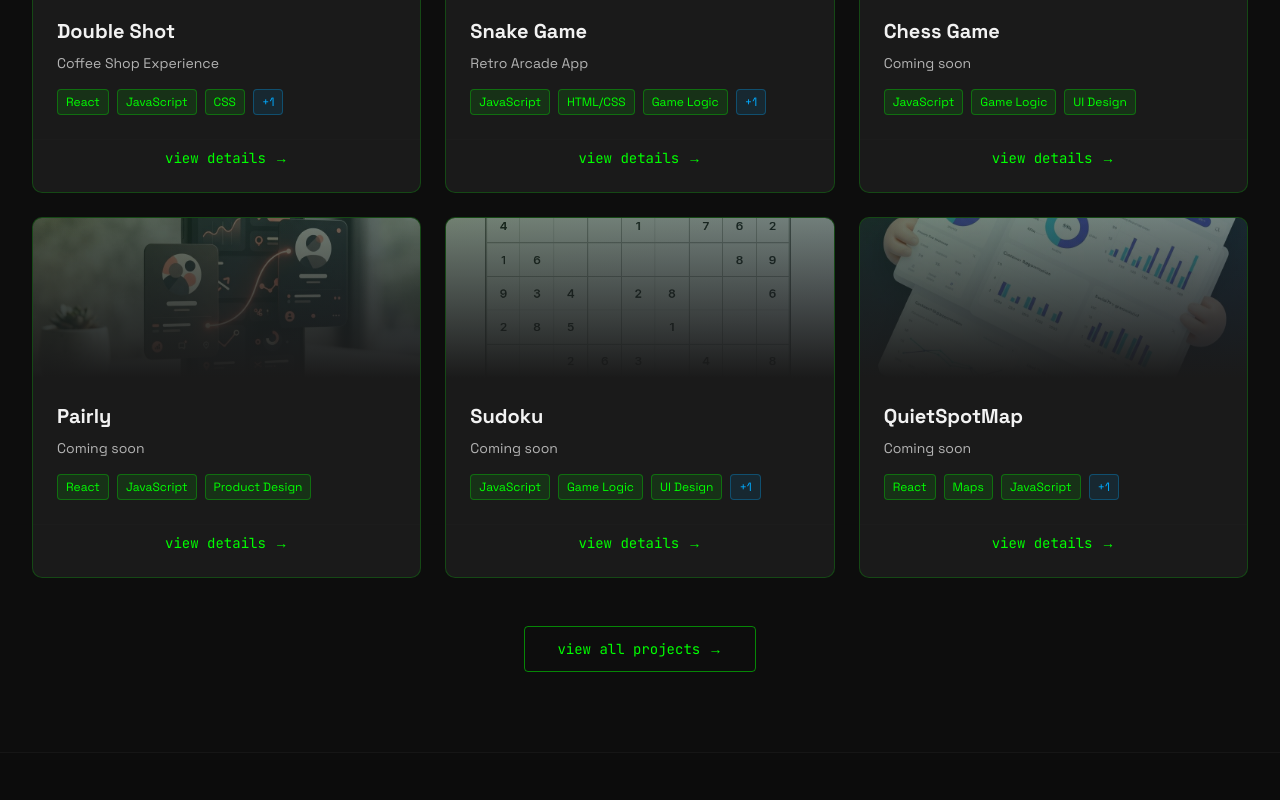
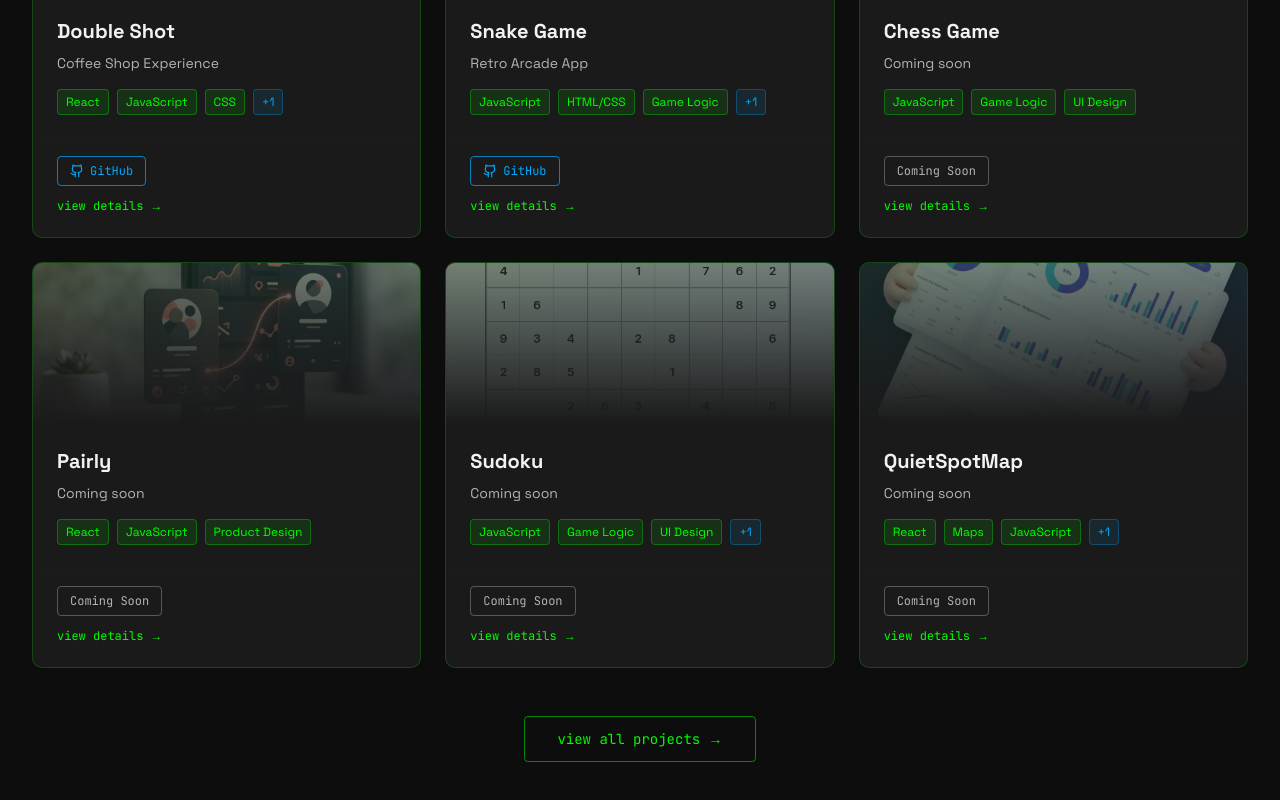
Before and after one commit to TahiraNawab123/portfolio-0r, a Next.js app: page / in a window 1280 px wide. Shown: the part 1800-2600 px from the top of the page. Built offline with nearby package versions, Linux system fonts and the light colour scheme.

Commit message:
Add neon project links and status actions

```diff
--- a/app/projects/page.tsx
+++ b/app/projects/page.tsx
@@ -5,6 +5,7 @@ import { useState } from "react"
 import Image from "next/image"
 import Link from "next/link"
 import ProjectModal from "@/components/project-modal"
+import ProjectActions from "@/components/project-actions"
 import MatrixRain from "@/components/matrix-rain"
 
 interface Project {
@@ -18,6 +19,7 @@ interface Project {
     github?: string
     live?: string
   }
+  status?: string
 }
 
 const projectsData: Project[] = [
@@ -49,6 +51,7 @@ const projectsData: Project[] = [
     id: "chess-game",
     title: "Chess Game",
     shortDesc: "Coming soon",
+    status: "Coming Soon",
     description:
       "A thoughtful chess experience in progress, designed around calm gameplay, clear board interactions, and a refined interface for strategic play. Coming soon.",
     techStack: ["JavaScript", "Game Logic", "UI Design"],
@@ -58,6 +61,7 @@ const projectsData: Project[] = [
     id: "pairly",
     title: "Pairly",
     shortDesc: "Coming soon",
+    status: "Coming Soon",
     description:
       "A social connection app concept focused on meaningful matches, approachable interactions, and a clean product experience. Coming soon.",
     techStack: ["React", "JavaScript", "Product Design"],
@@ -67,6 +71,7 @@ const projectsData: Project[] = [
     id: "sudoku",
     title: "Sudoku",
     shortDesc: "Coming soon",
+    status: "Coming Soon",
     description:
       "A focused Sudoku experience currently in development, with a clean puzzle interface, adjustable difficulty, and thoughtful tools for solving at your own pace. Coming soon.",
     techStack: ["JavaScript", "Game Logic", "UI Design", "Responsive Design"],
@@ -76,6 +81,7 @@ const projectsData: Project[] = [
     id: "quietspotmap",
     title: "QuietSpotMap",
     shortDesc: "Coming soon",
+    status: "Coming Soon",
     description:
       "A location-focused project for discovering calm, comfortable places to work, study, or take a quiet break. Coming soon.",
     techStack: ["React", "Maps", "JavaScript", "Responsive Design"],
@@ -174,7 +180,7 @@ const projectsData: Project[] = [
     techStack: ["Python", "Pygame", "Game Logic", "OOP"],
     image: "/omnidex-ben10-game.jpg",
     links: {
-      github: "https://github.com/TahiraNawab123/OMNIDEX",
+      github: "https://github.com/TahiraNawab123/ben10",
     },
   },
   {
@@ -343,8 +349,18 @@ export default function ProjectsPage() {
                   </div>
                 </div>
 
-                <div className="px-6 pb-4 border-t border-border/20">
-                  <button className="w-full py-2 text-sm font-mono text-primary hover:text-foreground transition-colors">
+                <div className="px-6 pb-5 border-t border-border/20 pt-4">
+                  <ProjectActions
+                    github={project.links?.github}
+                    live={project.links?.live}
+                    status={project.status}
+                    compact
+                  />
+                  <button
+                    type="button"
+                    className="mt-3 w-full text-left text-xs font-mono text-primary transition-colors hover:text-foreground"
+                    aria-label={`View details for ${project.title}`}
+                  >
                     view details →
                   </button>
                 </div>
--- /dev/null
+++ b/components/project-actions.tsx
@@ -0,0 +1,58 @@
+import { ExternalLink, Github } from "lucide-react"
+
+interface ProjectActionsProps {
+  github?: string
+  live?: string
+  status?: string
+  onAction?: (event: React.MouseEvent) => void
+  compact?: boolean
+}
+
+export default function ProjectActions({
+  github,
+  live,
+  status,
+  onAction,
+  compact = false,
+}: ProjectActionsProps) {
+  const handleAction = (event: React.MouseEvent) => {
+    event.stopPropagation()
+    onAction?.(event)
+  }
+
+  return (
+    <div className={`flex flex-wrap items-center gap-2 ${compact ? "" : "pt-4 border-t border-border/30"}`}>
+      {live && (
+        <a
+          href={live}
+          target="_blank"
+          rel="noopener noreferrer"
+          onClick={handleAction}
+          aria-label={`Open live demo${status ? ` for ${status}` : ""}`}
+          className="inline-flex items-center gap-1.5 rounded border border-primary bg-primary px-3 py-1.5 text-xs font-mono text-primary-foreground transition-colors hover:bg-primary/80"
+        >
+          <ExternalLink className="size-3.5" aria-hidden="true" />
+          Live Demo
+        </a>
+      )}
+      {github && (
+        <a
+          href={github}
+          target="_blank"
+          rel="noopener noreferrer"
+          onClick={handleAction}
+          aria-label="Open GitHub repository"
+          className="inline-flex items-center gap-1.5 rounded border border-secondary/70 px-3 py-1.5 text-xs font-mono text-secondary transition-colors hover:bg-secondary/10"
+        >
+          <Github className="size-3.5" aria-hidden="true" />
+          GitHub
+        </a>
+      )}
+      {!live && !github && status && (
+        <span className="inline-flex items-center rounded border border-muted-foreground/40 px-3 py-1.5 text-xs font-mono text-muted-foreground">
+          {status}
+        </span>
+      )}
+    </div>
+  )
+}
--- a/components/project-modal.tsx
+++ b/components/project-modal.tsx
@@ -1,6 +1,7 @@
 "use client"
 
 import { motion, AnimatePresence } from "framer-motion"
+import ProjectActions from "@/components/project-actions"
 
 interface Project {
   id: string
@@ -13,6 +14,7 @@ interface Project {
     github?: string
     live?: string
   }
+  status?: string
 }
 
 interface ProjectModalProps {
@@ -70,33 +72,11 @@ export default function ProjectModal({ project, onClose }: ProjectModalProps) {
               </div>
             </div>
 
-            <div className="flex gap-4 pt-4 border-t border-border/30">
-              {project.links?.live && (
-                <a
-                  href={project.links.live}
-                  target="_blank"
-                  rel="noopener noreferrer"
-                  className="flex-1 py-2 px-4 bg-primary text-primary-foreground rounded hover:bg-primary/80 transition-colors text-center text-sm font-mono"
-                >
-                  Live Demo
-                </a>
-              )}
-              {project.links?.github && (
-                <a
-                  href={project.links.github}
-                  target="_blank"
-                  rel="noopener noreferrer"
-                  className="flex-1 py-2 px-4 border border-secondary text-secondary rounded hover:bg-secondary/10 transition-colors text-center text-sm font-mono"
-                >
-                  GitHub
-                </a>
-              )}
-              {!project.links?.live && !project.links?.github && (
-                <button className="flex-1 py-2 px-4 bg-primary/20 text-primary rounded cursor-default text-sm font-mono">
-                  Coming Soon
-                </button>
-              )}
-            </div>
+            <ProjectActions
+              github={project.links?.github}
+              live={project.links?.live}
+              status={project.status}
+            />
           </div>
         </motion.div>
       </motion.div>
--- a/components/projects.tsx
+++ b/components/projects.tsx
@@ -5,6 +5,7 @@ import { useState } from "react"
 import Image from "next/image"
 import Link from "next/link"
 import ProjectModal from "@/components/project-modal"
+import ProjectActions from "@/components/project-actions"
 
 interface Project {
   id: string
@@ -17,6 +18,7 @@ interface Project {
     github?: string
     live?: string
   }
+  status?: string
 }
 
 const projectsData: Project[] = [
@@ -48,6 +50,7 @@ const projectsData: Project[] = [
     id: "chess-game",
     title: "Chess Game",
     shortDesc: "Coming soon",
+    status: "Coming Soon",
     description:
       "A thoughtful chess experience in progress, designed around calm gameplay, clear board interactions, and a refined interface for strategic play. Coming soon.",
     techStack: ["JavaScript", "Game Logic", "UI Design"],
@@ -57,6 +60,7 @@ const projectsData: Project[] = [
     id: "pairly",
     title: "Pairly",
     shortDesc: "Coming soon",
+    status: "Coming Soon",
     description:
       "A social connection app concept focused on meaningful matches, approachable interactions, and a clean product experience. Coming soon.",
     techStack: ["React", "JavaScript", "Product Design"],
@@ -66,6 +70,7 @@ const projectsData: Project[] = [
     id: "sudoku",
     title: "Sudoku",
     shortDesc: "Coming soon",
+    status: "Coming Soon",
     description:
       "A focused Sudoku experience currently in development, with a clean puzzle interface, adjustable difficulty, and thoughtful tools for solving at your own pace. Coming soon.",
     techStack: ["JavaScript", "Game Logic", "UI Design", "Responsive Design"],
@@ -75,6 +80,7 @@ const projectsData: Project[] = [
     id: "quietspotmap",
     title: "QuietSpotMap",
     shortDesc: "Coming soon",
+    status: "Coming Soon",
     description:
       "A location-focused project for discovering calm, comfortable places to work, study, or take a quiet break. Coming soon.",
     techStack: ["React", "Maps", "JavaScript", "Responsive Design"],
@@ -173,7 +179,7 @@ const projectsData: Project[] = [
     techStack: ["Python", "Pygame", "Game Logic", "OOP"],
     image: "/omnidex-ben10-game.jpg",
     links: {
-      github: "https://github.com/TahiraNawab123/OMNIDEX",
+      github: "https://github.com/TahiraNawab123/ben10",
     },
   },
   {
@@ -336,8 +342,18 @@ export default function Projects() {
                   </div>
                 </div>
 
-                <div className="px-6 pb-4 border-t border-border/20">
-                  <button className="w-full py-2 text-sm font-mono text-primary hover:text-foreground transition-colors">
+                <div className="px-6 pb-5 border-t border-border/20 pt-4">
+                  <ProjectActions
+                    github={project.links?.github}
+                    live={project.links?.live}
+                    status={project.status}
+                    compact
+                  />
+                  <button
+                    type="button"
+                    className="mt-3 w-full text-left text-xs font-mono text-primary transition-colors hover:text-foreground"
+                    aria-label={`View details for ${project.title}`}
+                  >
                     view details →
                   </button>
                 </div>
```
